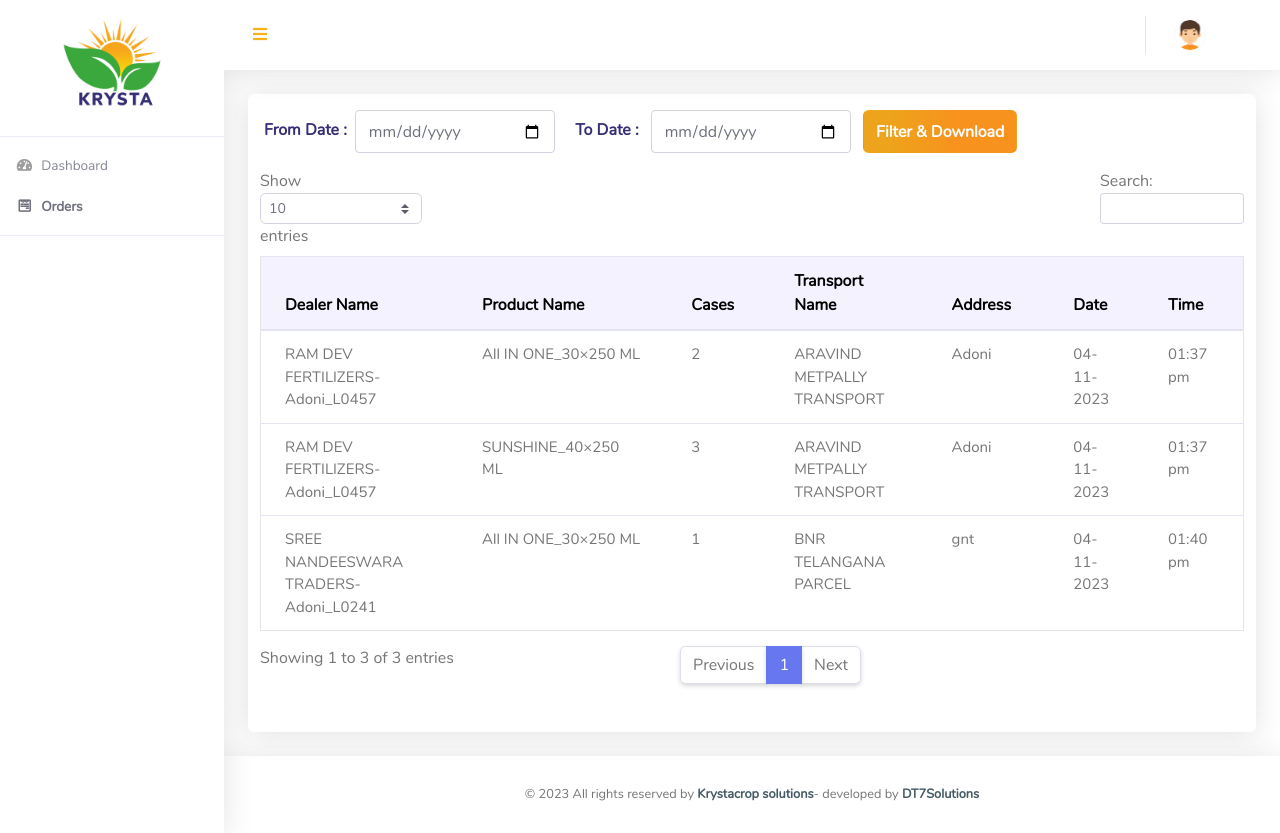
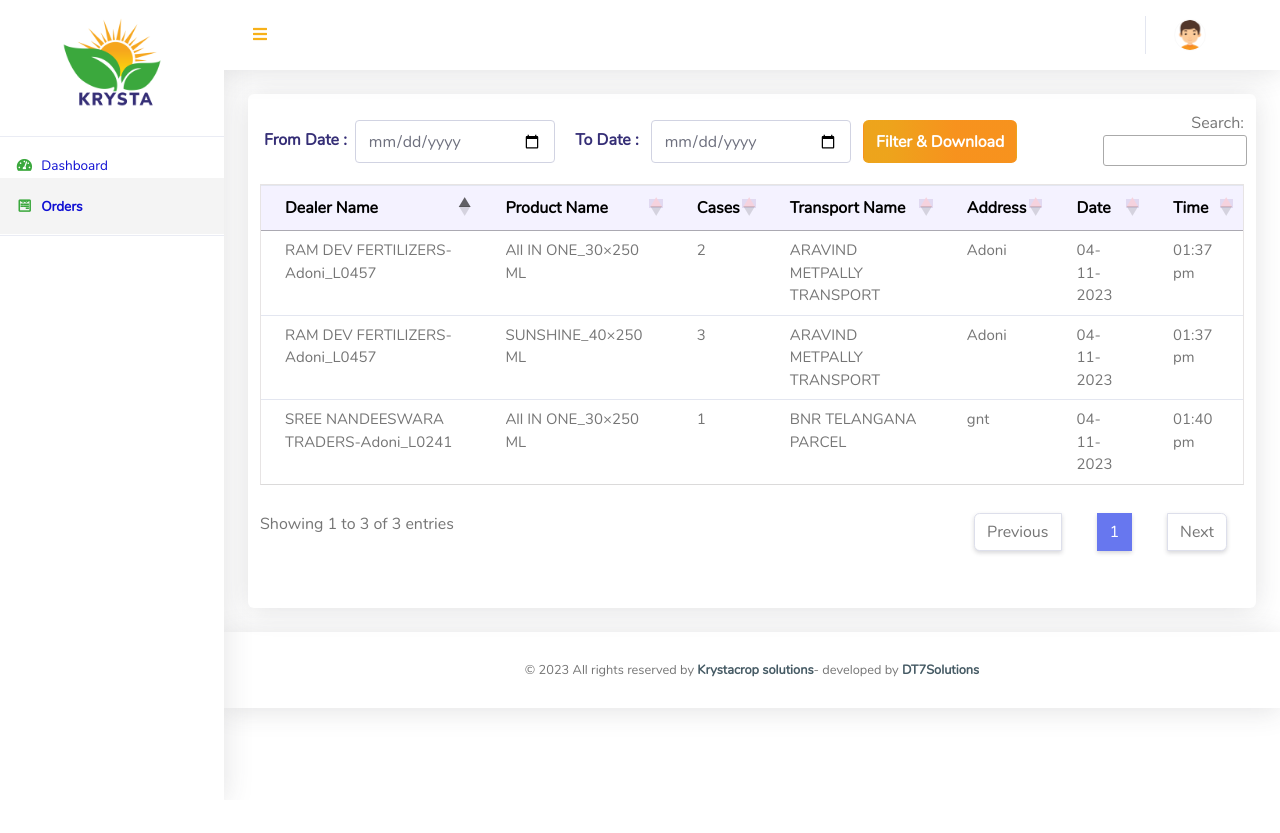
Before and after one commit to website-krysta/krystacrop-android-backend, a Django app: page /orders/ in a window 1280 px wide. After the commit the page ends 787 px from the top, so only its background shows below. Run offline with Django 4.2, Linux system fonts and the light colour scheme; data comes from the database, SQL or seed files in the repository; both versions use the stored data as it was after the commit; some libraries are stand-ins or nearby versions.

Commit message:
fixe all issues

```diff
--- a/krystabackend/static/assets/css/ruang-admin.css
+++ b/krystabackend/static/assets/css/ruang-admin.css
@@ -594,11 +594,11 @@ a:focus {
 
 .topbar.navbar-light .navbar-nav .nav-item .nav-link:active {
   color: #858796;
-  background-color: #352e76;
+  background-color: #765d2e;
 }
 
 .bg-navbar {
-  background-color: #fffff
+  background-color: #ffffff;
 }
 
 .sidebar {
@@ -1172,7 +1172,8 @@ a:focus {
 .sidebar-dark .nav-item .nav-link:active,
 .sidebar-dark .nav-item .nav-link:focus,
 .sidebar-dark .nav-item .nav-link:hover {
-  color: #fff
+  color: #fff;
+
 }
 
 .sidebar-dark .nav-item .nav-link:active i,
@@ -1956,11 +1957,14 @@ body.sidebar-toggled footer.sticky-footer {
   overflow-x: hidden;
 }
 .dataTables_length{
-  display: block !important;
+  display: none !important;
 }
 #dataTableHover_filter {
 display: block;
 margin-left: 70%;
+position: relative;
+margin-top: -15px;
+margin-bottom: 10px;
 
 }
 
@@ -1983,6 +1987,8 @@ table.dataTable thead .sorting:before{
 
 #dateFilterForm{
   display: flex;
+  position: absolute;
+  padding-top:10px;
 }
 #dateFilterForm .form-control{
   width: 200px !important;
@@ -1991,3 +1997,30 @@ table.dataTable thead .sorting:before{
   font-weight: 600;
   color:#352E76;
 }
+
+table.dataTable .table-heade{
+  border-bottom: none !important;
+}
+table.dataTable.no-footer {
+  border-bottom: 1px solid #dbdada  !important;
+}
+
+.sidebar-light .nav-item .nav-link {
+  color: #0f0fd3;
+}
+.sidebar-light .nav-item.active .nav-link {
+  color: #0f0fd3;
+  background-color: #f4f4f4;
+}
+.sidebar-light .nav-item .nav-link i {
+  color: #3ba83d;
+}
+.sidebar-light .nav-item.active .nav-link i {
+  color: #3ba83d;
+}
+.table.dataTable thead{
+  border-bottom: none !important;
+}
+/* #dataTableHover_filter .form-control{
+
+} */
--- a/krystabackend/templates/uifiles/base.html
+++ b/krystabackend/templates/uifiles/base.html
@@ -14,6 +14,10 @@
   <link href="{% static 'assets/vendor/bootstrap/css/bootstrap.min.css' %}" rel="stylesheet" type="text/css">
   <link href="{% static 'assets/css/ruang-admin.min.css' %}" rel="stylesheet">
   <link href="{% static 'assets/css/ruang-admin.css' %}" rel="stylesheet">
+
+  <link rel="stylesheet" type="text/css" href="https://cdn.datatables.net/buttons/2.3.5/css/buttons.dataTables.min.css">
+  <link rel="stylesheet" type="text/css" href="https://cdn.datatables.net/1.11.5/css/jquery.dataTables.min.css">
+
 </head>
 
 <body id="page-top">
@@ -37,17 +41,21 @@
 <script src="{% static 'assets/vendor/datatables/jquery.dataTables.min.js' %}"></script>
 <script src="{% static 'assets/vendor/datatables/dataTables.bootstrap4.min.js' %}"></script>
 <script src="{% static 'assets/js/login.js' %}"></script>
+<!-- DataTables Buttons JavaScript -->
+<!-- <script src="https://cdn.datatables.net/buttons/2.3.5/js/dataTables.buttons.min.js"></script>
+<script src="https://cdn.datatables.net/buttons/2.3.5/js/buttons.html5.min.js"></script> -->
+
  <!-- Page level custom scripts -->
  <script>
   $(document).ready(function () {
     //var table = $('#dataTable').DataTable();
-    var table = $('#dataTableHover').DataTable();
+    var table = $('#dataTableHover').DataTable({});
 
-  /* $('#fromDate, #toDate').on('change', function() {
+$('#fromDate, #toDate').on('change', function() {
       var fromDate = $('#fromDate').val();
       var toDate = $('#toDate').val();
       table.column(0).between(fromDate, toDate).draw();
-  });  */
+  });
 
   });
 </script>
--- a/krystabackend/templates/uifiles/index.html
+++ b/krystabackend/templates/uifiles/index.html
@@ -25,6 +25,7 @@
           <span>Orders</span>
         </a>
       </li>
+
       <!-- <hr class="sidebar-divider"> -->
       <hr class="sidebar-divider">
 
```
Also changed, not shown: README.md, krystabackend/db.sqlite3.
